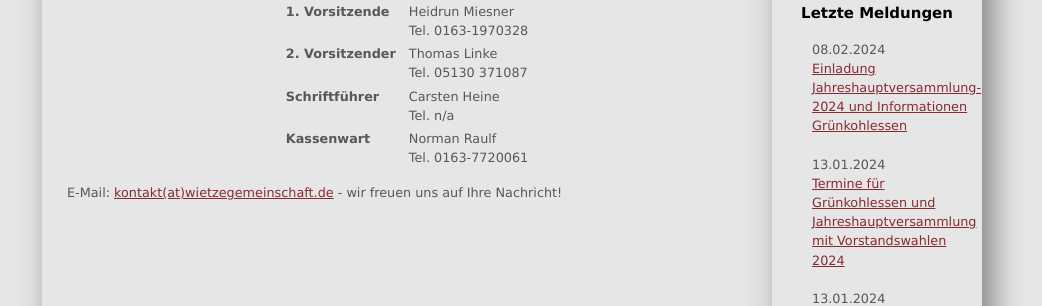
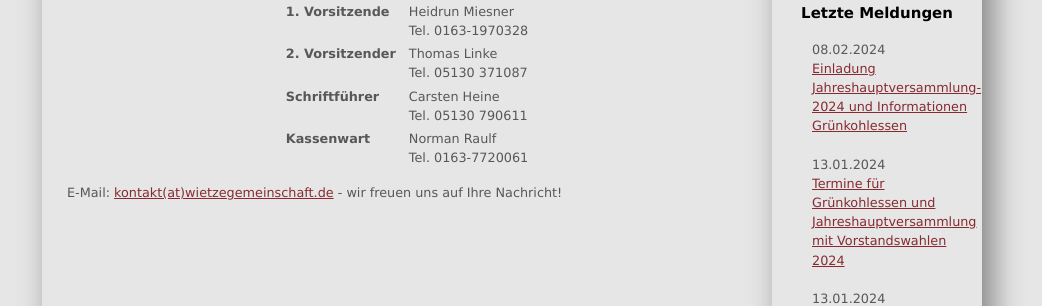
Before and after one commit to car-hei/wietzegem.github.io, a Jekyll site: the page built from vorstand.md, in a window 1280 px wide. Shown: the part 325-631 px from the top of the page, without its empty margins (128-1170 px from the left). Built offline with Jekyll 4.4.1, drawn with Linux system fonts in a browser that asks for light colours.

Commit message:
Update vorstand.md

```diff
--- a/vorstand.md
+++ b/vorstand.md
@@ -7,7 +7,7 @@ Für Hinweise, Fragen und Anregungen stehen Ihnen die Mitglieder des Vorstandes
 <table align=center>
 <tr><td class="funktion">1. Vorsitzende</td><td>Heidrun Miesner<br>Tel. 0163-1970328</td></tr>
 <tr><td class="funktion">2. Vorsitzender</td><td>Thomas Linke<br>Tel. 05130 371087 </td></tr>
-<tr><td class="funktion">Schriftführer</td><td>Carsten Heine<br>Tel. n/a</td></tr>
+<tr><td class="funktion">Schriftführer</td><td>Carsten Heine<br>Tel. 05130 790611 </td></tr>
 <tr><td class="funktion">Kassenwart</td><td>Norman Raulf<br>Tel. 0163-7720061</td></tr>
 </table>
 
```
